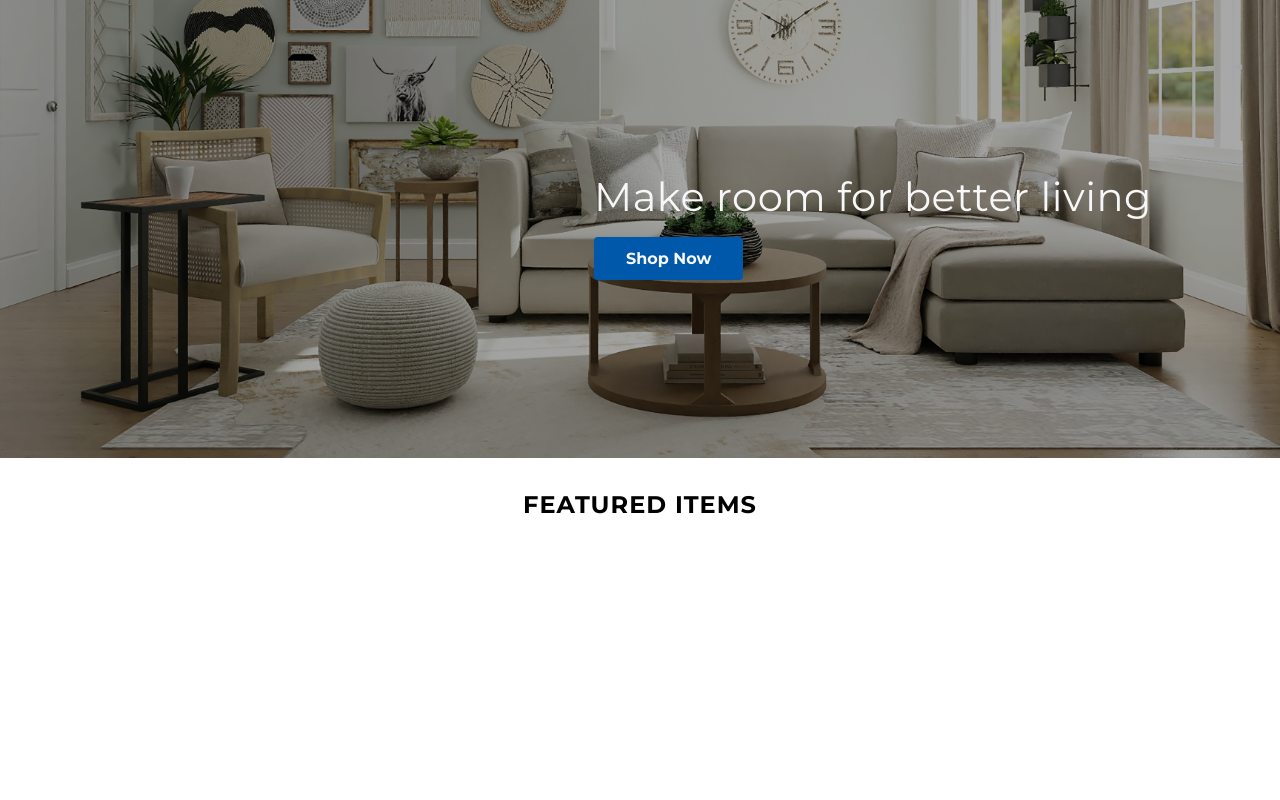
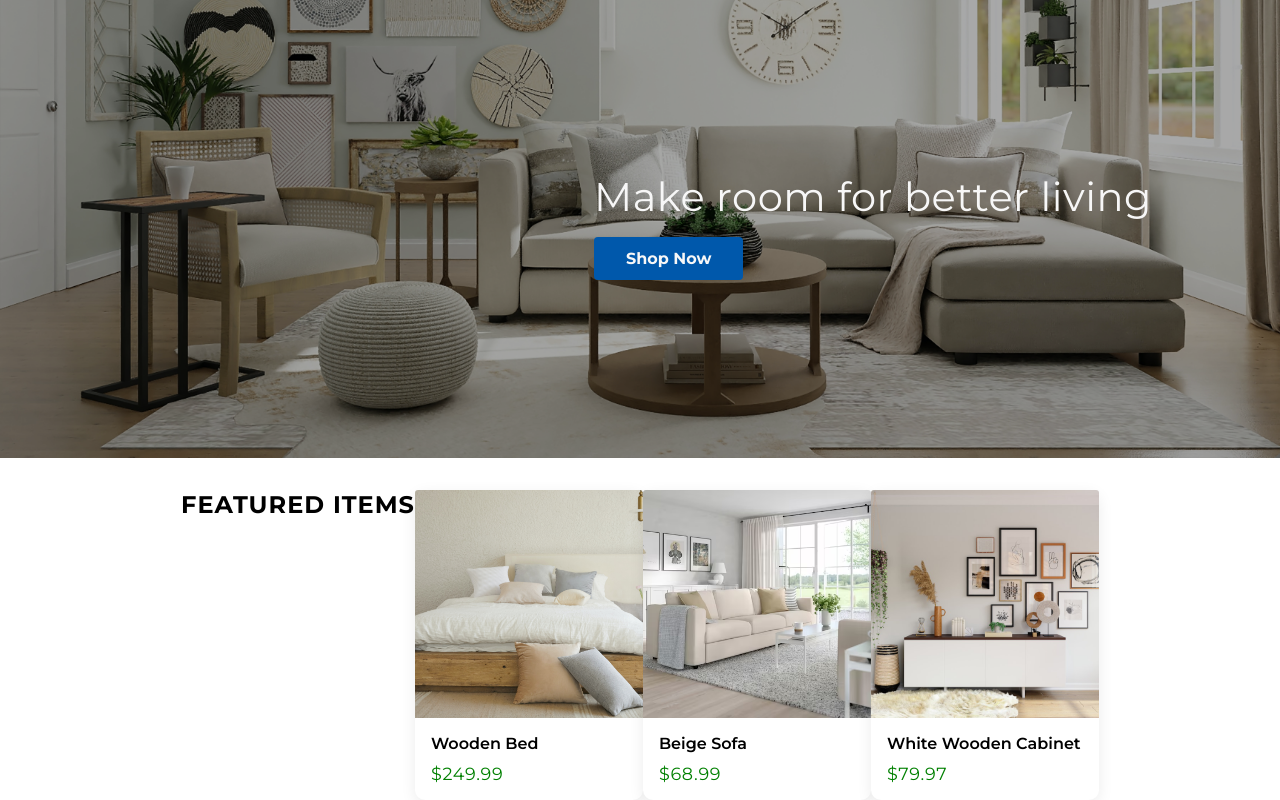
Before and after one commit to Sharkri/shopping-cart, a React (Create React App) app: page / in a window 1280 px wide. Shown: the part 337-1137 px from the top of the page. Before the commit the page ends 923 px from the top, so only its background shows below. Built offline with nearby package versions, Linux system fonts and the light colour scheme.

Commit message:
Add featured items

```diff
--- a/src/App.js
+++ b/src/App.js
@@ -70,6 +70,30 @@ const App = () => {
   const incrementCartItem = (product) =>
     changeCartItemQuantity(product.id, product.quantity + 1);
 
+  function shuffle(array) {
+    let currentIndex = array.length,
+      randomIndex;
+
+    // While there remain elements to shuffle.
+    while (currentIndex) {
+      // Pick a remaining element.
+      randomIndex = Math.floor(Math.random() * currentIndex);
+      currentIndex--;
+
+      // And swap it with the current element.
+      [array[currentIndex], array[randomIndex]] = [
+        array[randomIndex],
+        array[currentIndex],
+      ];
+    }
+
+    return array;
+  }
+
+  const shuffled = shuffle(allProducts);
+
+  // Max featured items wanted is 3
+
   return (
     <RouteSwitch
       Header={() => (
@@ -84,7 +108,12 @@ const App = () => {
       )}
       pages={[
         {
-          element: <Home />,
+          element: (
+            <Home
+              // max shuffled items is 3
+              featured={shuffled.length > 3 ? shuffled.slice(0, 3) : shuffled}
+            />
+          ),
           path: "/",
           id: uniqid(),
         },
--- a/src/components/Home.js
+++ b/src/components/Home.js
@@ -1,8 +1,9 @@
 import { Link } from "react-router-dom";
 import "../styles/Home.css";
 import homepage from "../images/homepage.jpg";
+import ProductItem from "./ProductItem";
 
-function Home() {
+function Home({ featured = [] }) {
   return (
     <div className="home">
       <section className="top-section">
@@ -21,7 +22,9 @@ function Home() {
 
       <section className="bottom-section">
         <h1 className="bottom-section-heading">Featured Items</h1>
-        {/* Add featured products in here */}
+        {featured.map((product) => (
+          <ProductItem product={product} key={product.id} />
+        ))}
       </section>
     </div>
   );
```
Also changed, not shown: 1 other file (tests, documents, lock files or other folders).
